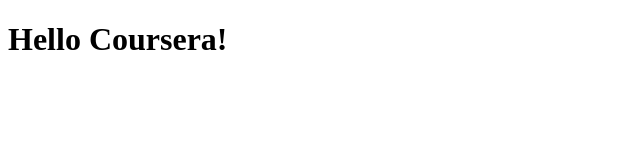
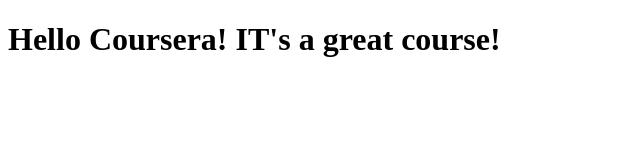
Before and after one commit to Undeadule/Coursera-Test, a plain HTML site: page site/Index.html in a window 1280 px wide. Shown: the whole page, without its empty margins (0-640 px from the left). Drawn offline with Linux system fonts and the light colour scheme.

Commit message:
Small Addition to our page content.

```diff
--- a/site/Index.html
+++ b/site/Index.html
@@ -4,6 +4,6 @@
 	<title>Hello Coursera!</title>
 </head>
 <body>
-	<h1>Hello Coursera!</h1>
+	<h1>Hello Coursera! IT's a great course!</h1>
 </body>
 </html>
```
